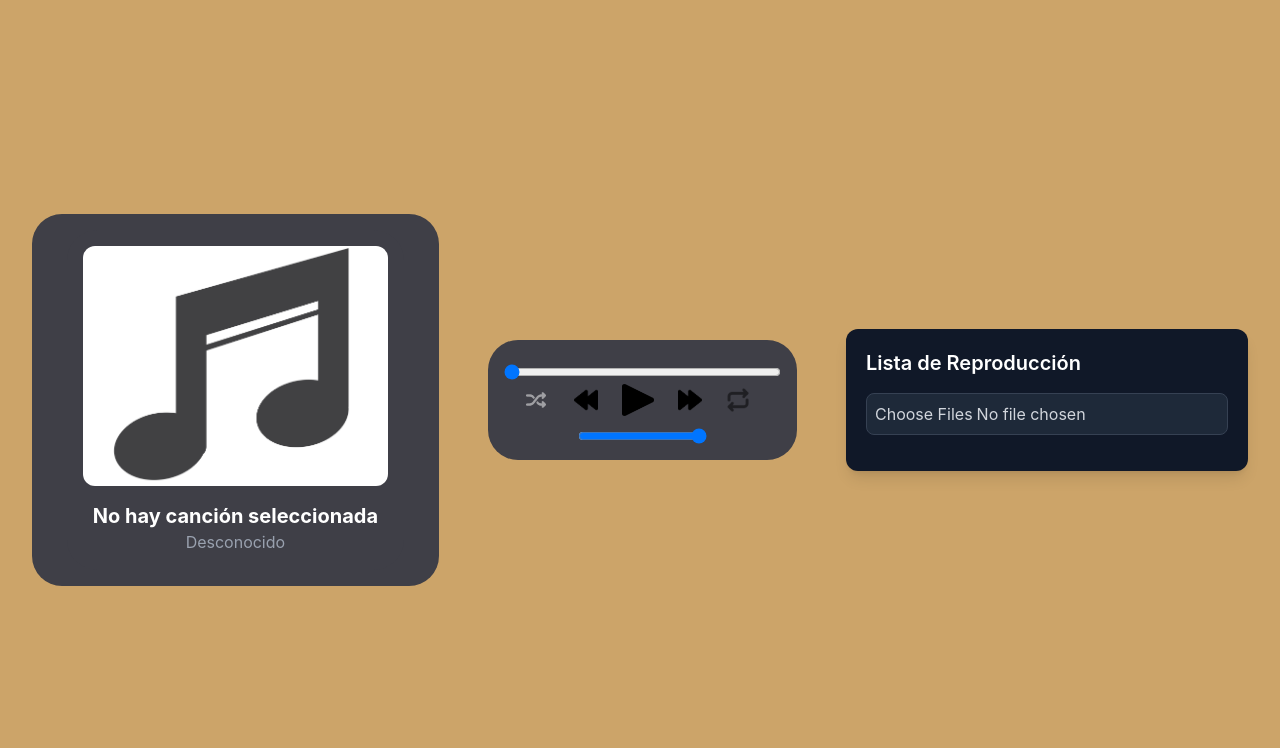
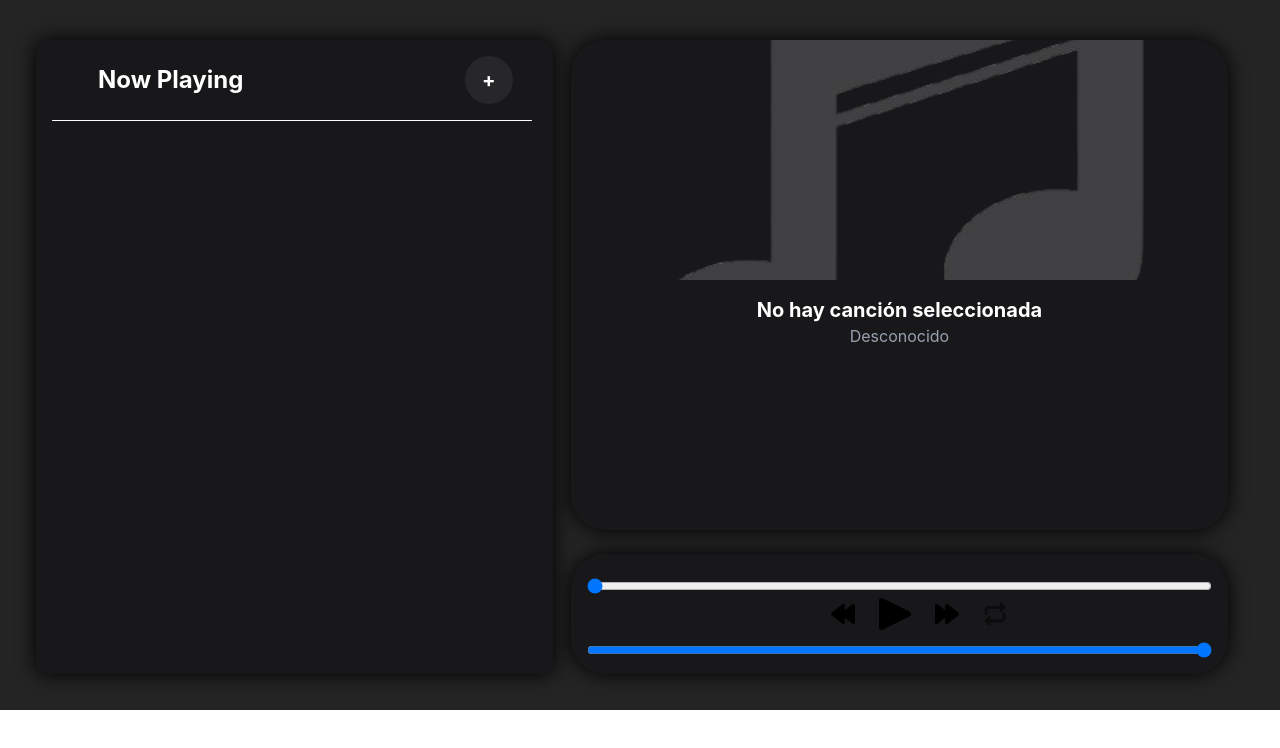
Before and after one commit to Jacklb19/Mino-Music-Player, a React (Vite) app: page / in a window 1280 px wide. Shown: the top 748 px of the page. Built offline with nearby package versions, Linux system fonts and the light colour scheme.

Commit message:
interfaz de lista

```diff
--- a/src/App.css
+++ /dev/null
@@ -1,20 +0,0 @@
-* {
-  margin: 0;
-  padding: 0;
-}
-.custom-scrollbar::-webkit-scrollbar {
-  width: 8px;
-}
-
-.custom-scrollbar::-webkit-scrollbar-track {
-  background-color: transparent;
-}
-
-.custom-scrollbar::-webkit-scrollbar-thumb {
-  background-color: #ccc;
-  border-radius: 8px;
-}
-
-.custom-scrollbar::-webkit-scrollbar-thumb:hover {
-  background-color: #aaa;
-}
--- a/src/App.tsx
+++ b/src/App.tsx
@@ -16,58 +16,49 @@ interface Track {
 type RepeatMode = "repeat-off" | "repeat-all" | "repeat-1";
 
 const App: React.FC = () => {
-  const [playlist, setPlaylist] = useState<Track[]>([]); // Lista de canciones
-  const [currentSongIndex, setCurrentSongIndex] = useState<number | null>(null); // Índice de la canción actual
-  const [isRepeat, setIsRepeat] = useState<RepeatMode>("repeat-off"); // Estado de repetición
+  const [playlist, setPlaylist] = useState<Track[]>([]);
+  const [currentSongIndex, setCurrentSongIndex] = useState<number | null>(null);
+  const [isRepeat, setIsRepeat] = useState<RepeatMode>("repeat-off");
 
   // Obtener la canción actual
   const currentTrack = currentSongIndex !== null ? playlist[currentSongIndex] : null;
 
-  // Manejo de selección de canción
-  const handleSelectSong = (index: number) => {
-    setCurrentSongIndex(index);
-  };
-
-  // Manejo de agregar canciones
-  const handleAddSongs = (songs: Track[]) => {
-    setPlaylist(songs);
-  };
-
-  // Manejo de eliminación de canciones
+  // Manejo de selección, agregado y eliminación de canciones
+  const handleSelectSong = (index: number) => setCurrentSongIndex(index);
+  const handleAddSongs = (songs: Track[]) => setPlaylist(songs);
   const handleRemoveSong = (id: string) => {
     setPlaylist((prev) => {
-      // Si solo queda una canción, no permitir eliminarla
       if (prev.length === 1) {
         alert("No puedes eliminar la última canción de la lista.");
         return prev;
       }
-
-      // Obtener el índice de la canción a eliminar
       const removedIndex = prev.findIndex((track) => track.id === id);
       if (removedIndex === -1) return prev;
-
-      // Filtrar la canción eliminada
       const updatedPlaylist = prev.filter((track) => track.id !== id);
-
-      // Ajustar el índice de la canción actual
       if (currentSongIndex === removedIndex) {
-        if (removedIndex < updatedPlaylist.length) {
-          setCurrentSongIndex(removedIndex);
-        } else {
-          setCurrentSongIndex(null);
-        }
+        setCurrentSongIndex(removedIndex < updatedPlaylist.length ? removedIndex : null);
       } else if (currentSongIndex !== null && currentSongIndex > removedIndex) {
         setCurrentSongIndex(currentSongIndex - 1);
       }
-
       return updatedPlaylist;
     });
   };
 
   return (
-    <div className="flex justify-center items-center min-h-screen bg-[#cca469] gap-8 p-8">
-      {/* Muestra la información de la canción */}
-      <div className="text-center p-4 bg-zinc-700 rounded-[35px] w-[90%] md:rounded-[30px] min-h-[250px] flex flex-col justify-center items-center border--4">
+    <div className="flex flex-col md:flex-row bg-orange-2000 gap-0.5 p-9 pt-10">
+      {/* IZQUIERDA: Lista de Reproducción */}
+      <div className="md:w-3/7 ">
+        <ListManager
+          onSelectSong={handleSelectSong}
+          onAddSongs={handleAddSongs}
+          onRemoveSong={handleRemoveSong}
+        />
+      </div>
+
+      {/* DERECHA: Carátula arriba y barra abajo */}
+      <div className="md:w-4/7 w-full flex flex-col items-center gap-6 ">
+        {/* Carátula / Información de la canción */}
+        <div className="w-full px-4">
           <Song
             cover={currentTrack?.cover || "/assets/cover-imgs/default.png"}
             song={currentTrack?.song || "No hay canción seleccionada"}
@@ -75,8 +66,8 @@ const App: React.FC = () => {
           />
         </div>
 
-      {/* Controles del reproductor */}
-      <div className="w-[80%] flex flex-col justify-center items-center md:gap-2">
+        {/* Barra del reproductor */}
+        <div className="w-full px-4">
           <Player
             playlist={playlist}
             currentSongIndex={currentSongIndex}
@@ -85,14 +76,6 @@ const App: React.FC = () => {
             setIsRepeat={setIsRepeat}
           />
         </div>
-
-      {/* Lista de canciones */}
-      <div className="w-[80%] flex flex-col justify-center items-center md:gap-3">
-        <ListManager
-          onSelectSong={handleSelectSong}
-          onAddSongs={handleAddSongs}
-          onRemoveSong={handleRemoveSong}
-        />
       </div>
     </div>
   );
--- a/src/componentes/ListManager.tsx
+++ b/src/componentes/ListManager.tsx
@@ -23,27 +23,22 @@ const ListManager: React.FC<ListManagerProps> = ({
 }) => {
   const [customTracks, setCustomTracks] = useState<Track[]>([]);
   const [draggedIndex, setDraggedIndex] = useState<number | null>(null);
-
-  // Referencias para cada elemento de la lista
   const itemRefs = useRef<{ [key: string]: HTMLLIElement | null }>({});
 
-  // Manejo de arrastrar y soltar
+  // Arrastrar y soltar
   const handleDragStart = (index: number) => setDraggedIndex(index);
   const handleDragOver = (event: React.DragEvent<HTMLLIElement>) => event.preventDefault();
-
   const handleDrop = (index: number) => {
     if (draggedIndex === null || draggedIndex === index) return;
-
     const updatedTracks = [...customTracks];
     const [movedTrack] = updatedTracks.splice(draggedIndex, 1);
     updatedTracks.splice(index, 0, movedTrack);
-
     setCustomTracks(updatedTracks);
-    onAddSongs(updatedTracks); // Actualizar la lista en el Player
+    onAddSongs(updatedTracks);
     setDraggedIndex(null);
   };
 
-  // Manejo de subida de archivos
+  // Subir archivos
   const handleFileUpload = async (event: React.ChangeEvent<HTMLInputElement>) => {
     const files = event.target.files;
     if (!files) return;
@@ -54,7 +49,6 @@ const ListManager: React.FC<ListManagerProps> = ({
           const metadata = await mm.parseBlob(file);
           const title = metadata.common.title || file.name.replace(/\.[^/.]+$/, "");
           const artist = metadata.common.artist || "Desconocido";
-          // Imagen por defecto si no se encuentran metadatos
           let cover = "/assets/cover-imgs/default.png";
 
           if (metadata.common.picture?.length) {
@@ -87,64 +81,89 @@ const ListManager: React.FC<ListManagerProps> = ({
     event.target.value = "";
   };
 
-  // Notificar al componente padre cuando cambia la lista de canciones
+  // Actualizar lista en App.tsx
   useEffect(() => {
     onAddSongs(customTracks);
   }, [customTracks, onAddSongs]);
 
-  // Manejo de eliminación de canciones
+  // Eliminar canción
   const handleRemove = (id: string) => {
     setCustomTracks((prev) => prev.filter((track) => track.id !== id));
     onRemoveSong(id);
   };
 
-  // Manejo de selección de canciones: se llama a onSelectSong y se hace scroll a la canción
+  // Seleccionar canción
   const handleSelect = (id: string) => {
     const indexInPlaylist = customTracks.findIndex((track) => track.id === id);
     if (indexInPlaylist !== -1) {
       onSelectSong(indexInPlaylist);
-      // Hacer scroll hacia el elemento seleccionado
       itemRefs.current[id]?.scrollIntoView({ behavior: "smooth", block: "center" });
     }
   };
 
   return (
-    <div className="w-full p-5 bg-gray-900 text-white rounded-xl shadow-lg">
-      <h2 className="text-xl font-semibold mb-4">Lista de Reproducción</h2>
+    <div className="w-full h-full bg-zinc-900 text-white rounded-xl  transition-all hover:scale-[1.01] p-4 relative drop-shadow-[0px_0px_10px_rgba(0,0,0,1)]
+        md:drop-shadow-[0px_0px_10px_rgba(0,0,0,1)]
+        ml:hover:drop-shadow-[0px_0px_15px_rgba(0,0,0,1)]">
+      {/* Título y botón + */}
+      <div className="flex items-center justify-between mb-4">
+        <h2
+            className="text-[24px] flex mr-auto items-center font-bold m-4 h-min
+          md:mb-[1px] md:mt-[0] "
+          >
+            <i className="fa-solid fa-music mx-[15px] text-[24px] "></i>
+            Now Playing
+        </h2>
 
-      {/* Input para subir archivos */}
+        <label
+          htmlFor="file-upload"
+          className="flex items-center justify-center w-12 h-12 rounded-full
+           bg-zinc-800 cursor-pointer hover:bg-gray-600 transition-colors me-6 "
+          title="Agregar canciones"
+        >
+          <span className="text-xl font-bold">+</span>
+        </label>
         <input
+          id="file-upload"
           type="file"
           accept="audio/*"
           multiple
           onChange={handleFileUpload}
-        className="mb-4 p-2 border border-gray-700 rounded-lg bg-gray-800 text-gray-300 cursor-pointer transition-all hover:bg-gray-700"
+          className="hidden"
         />
+      </div>
+      <hr className="items-center justify-center w-[99%] h-[px] rounded  border-t-[1px] "></hr>
 
-      {/* Contenedor con scroll para la lista de canciones */}
-      <div className="max-h-80 overflow-y-auto">
-        <ul className="space-y-3">
+      {/* Contenedor "envoltorio" con borde redondeado y overflow-hidden */}
+      <div className="rounded-xl overflow-hidden p-2 pt-6">
+        {/* Este es el área que hace scroll */}
+        <div className="max-h-140 overflow-y-auto custom-scrollbar bg-zinc-900  rounded-[35px]
+            md:rounded-[40px] p-2">
+          <ul className="space-y-2  ">
             {customTracks.map((song, index) => (
               <li
                 key={song.id}
-                  ref={(el) => { itemRefs.current[song.id] = el; }}
-                  className={`flex items-center gap-3 p-3 bg-gray-800 rounded-lg transition-all
-                    ${draggedIndex === index ? "opacity-50" : "hover:shadow-lg hover:bg-gray-700"}`}
+                ref={(el) => {
+                  itemRefs.current[song.id] = el;
+                }}
                 draggable
                 onDragStart={() => handleDragStart(index)}
                 onDragOver={handleDragOver}
                 onDrop={() => handleDrop(index)}
+                className={`flex items-center gap-3 rounded-lg p-3 transition-all shadow-sm
+                            bg-zinc-800 hover:bg-gray-700
+                            ${draggedIndex === index ? "opacity-50" : ""}`}
               >
                 <div className="flex-1 cursor-pointer" onClick={() => handleSelect(song.id)}>
                   <div className="flex items-center">
                     <img
                       src={song.cover}
                       alt={song.song}
-                    className="w-12 h-12 rounded-lg cursor-pointer hover:scale-105 transition-transform"
+                      className="h-[50px] object-contain rounded-[10px]"
                     />
-                  <div className="ml-3">
-                    <p className="font-semibold text-gray-200">{song.song}</p>
-                    <p className="text-sm text-gray-400">{song.artist}</p>
+                    <div className="pl-[10px] text-[12px] font-regular  ">
+                      <p className="text-[20px] font-semibold text-gray-200 leading-tight">{song.song}</p>
+                      <p className="text-[12px] font-regular text-gray-400">{song.artist}</p>
                     </div>
                   </div>
                 </div>
@@ -152,9 +171,10 @@ const ListManager: React.FC<ListManagerProps> = ({
                 {customTracks.length > 1 && (
                   <button
                     onClick={() => handleRemove(song.id)}
-                  className="text-red-500 hover:text-red-400 transition-all"
+                    className=" bg-zinc-900 hover:text-red-400 transition-all"
+                    title="Eliminar canción"
                   >
-                  <Trash2 size={20} />
+                    <Trash2 size={18} />
                   </button>
                 )}
               </li>
@@ -162,7 +182,8 @@ const ListManager: React.FC<ListManagerProps> = ({
           </ul>
         </div>
       </div>
+    </div>
   );
-};
+}
 
 export default ListManager;
--- a/src/componentes/Player.tsx
+++ b/src/componentes/Player.tsx
@@ -36,25 +36,20 @@ const Player: React.FC<PlayerProps> = ({
   const [songMaxTime, setSongMaxTime] = useState(0);
   const audioRef = useRef<HTMLAudioElement | null>(null);
 
-// Reemplaza los dos efectos que reconstruyen el DoublyLinkedList y actualizan el currentNode por este efecto combinado:
+  // Reconstruye la lista interna y ajusta el nodo actual
   useEffect(() => {
-  // Reconstruir la lista interna
     playlist.current = new DoublyLinkedList<Track>();
     initialPlaylist.forEach((track) => playlist.current.append(track));
 
-  // Actualizar el nodo actual según el currentSongIndex
     if (currentSongIndex !== null && currentSongIndex < playlist.current.size()) {
       setCurrentNode(playlist.current.getAt(currentSongIndex));
     } else if (playlist.current.size() > 0) {
-    // Si no hay un índice válido pero la lista no está vacía, se inicia en la primera canción
       setCurrentNode(playlist.current.getHead());
       setCurrentSongIndex(0);
     } else {
-    // Si la lista está vacía
       setCurrentNode(null);
     }
-}, [initialPlaylist, currentSongIndex]);
-
+  }, [initialPlaylist, currentSongIndex, setCurrentSongIndex]);
 
   // Play / Pause
   const togglePlayPause = () => {
@@ -97,11 +92,10 @@ useEffect(() => {
     setIsRepeat(repeatModes[(repeatModes.indexOf(isRepeat) + 1) % repeatModes.length]);
   };
 
-  // Actualización automática del tiempo de reproducción
+  // Actualización del tiempo de reproducción
   useEffect(() => {
     if (audioRef.current) {
       const audio = audioRef.current;
-
       const updateTime = () => setSongCurrentTime(Math.floor(audio.currentTime));
       const setMetadata = () => setSongMaxTime(Math.floor(audio.duration));
 
@@ -129,6 +123,7 @@ useEffect(() => {
     if (audioRef.current) audioRef.current.volume = newVolume;
   };
 
+  // Manejo del final de la canción y reproducción continua
   useEffect(() => {
     if (audioRef.current && currentNode) {
       if (audioRef.current.src !== currentNode.value.src) {
@@ -154,10 +149,13 @@ useEffect(() => {
         audioRef.current.play();
       }
     }
-  }, [currentNode, isPlaying, isRepeat]);
+  }, [currentNode, isPlaying, isRepeat, currentSongIndex, setCurrentSongIndex]);
 
   return (
-    <div className="flex flex-col items-center p-4 bg-zinc-700 rounded-[35px] w-[90%] md:rounded-[30px]">
+    <div className="w-full flex flex-col justify-center items-center bg-zinc-900 rounded-[35px]
+     transition-all hover:scale-[1.01] p-4 drop-shadow-[0px_0px_10px_rgba(0,0,0,1)]
+      md:drop-shadow-[0px_0px_10px_rgba(0,0,0,1)]
+      ml:hover:drop-shadow-[0px_0px_15px_rgba(0,0,0,1)]">
       <audio ref={audioRef} />
 
       {/* Barra de progreso */}
@@ -190,7 +188,7 @@ useEffect(() => {
         step="0.01"
         value={volume}
         onChange={handleVolumeChange}
-        className="mt-2"
+        className="w-full mt-2"
       />
     </div>
   );
--- a/src/componentes/PlayerControls.tsx
+++ b/src/componentes/PlayerControls.tsx
@@ -15,8 +15,8 @@ const PlayerControls: React.FC<PlayerControlsProps> = ({
     <div className="h-auto w-full flex justify-center items-center gap-4">
       {/* Shuffle */}
       <button onClick={handleShuffleClick} className="w-8 h-8">
-        <img src="/assets/icons/shuffle-icon.png" alt="shuffle-icon"
-        className={`h-[20px] object-cover invert hover:scale-105 ${isShuffle ? "" : "opacity-50"}`} />
+        {/*<img src="/assets/icons/shuffle-icon.png" alt="shuffle-icon"
+        className={`h-[20px] object-cover invert hover:scale-105 ${isShuffle ? "" : "opacity-50"}`} />*/}
       </button>
 
       {/* Canción anterior */}
--- a/src/componentes/Song.tsx
+++ b/src/componentes/Song.tsx
@@ -8,7 +8,12 @@ interface SongProps {
 
 const Song: React.FC<SongProps> = ({ cover, song, artist }) => {
   return (
-    <div className="text-center p-4 bg-zinc-700 rounded-[35px] w-[90%] md:rounded-[30px] min-h-[250px] flex flex-col justify-center items-center">
+    // Caja exterior sin márgenes externos para que respete el contenedor padre
+    <div className="w-full flex flex-col justify-start items-center bg-zinc-900 h-[490px]
+       rounded-[35px] transition-all hover:scale-[1.01] mb-6 md:mb-0
+       drop-shadow-[0px_0px_10px_rgba(0,0,0,1)]
+        md:drop-shadow-[0px_0px_10px_rgba(0,0,0,1)]
+        ml:hover:drop-shadow-[0px_0px_15px_rgba(0,0,0,1)]">
       {song ? (
         <>
           <img
--- a/src/index.css
+++ b/src/index.css
@@ -6,8 +6,8 @@
   font-weight: 400;
 
   color-scheme: light dark;
-  color: rgba(255, 255, 255, 0.87);
-  background-color: #242424;
+  color: rgba(247, 241, 241, 0.87);
+  background-color: #ffffff;
 
   font-synthesis: none;
   text-rendering: optimizeLegibility;
@@ -15,3 +15,26 @@
   -moz-osx-font-smoothing: grayscale;
   -webkit-text-size-adjust: 100%;
 }
+html,
+body {
+  margin: 0;
+  padding: 0;
+  background-color: #242424; /* o el color que desees */
+}
+
+.custom-scrollbar::-webkit-scrollbar {
+  width: 8px;
+}
+
+.custom-scrollbar::-webkit-scrollbar-track {
+  background-color: transparent;
+}
+
+.custom-scrollbar::-webkit-scrollbar-thumb {
+  background-color: #ccc;
+  border-radius: 8px;
+}
+
+.custom-scrollbar::-webkit-scrollbar-thumb:hover {
+  background-color: #aaa;
+}
```
Also changed, not shown: public/assets/cover-imgs/default.png. Lines whose indentation alone changed are shown as unchanged.
